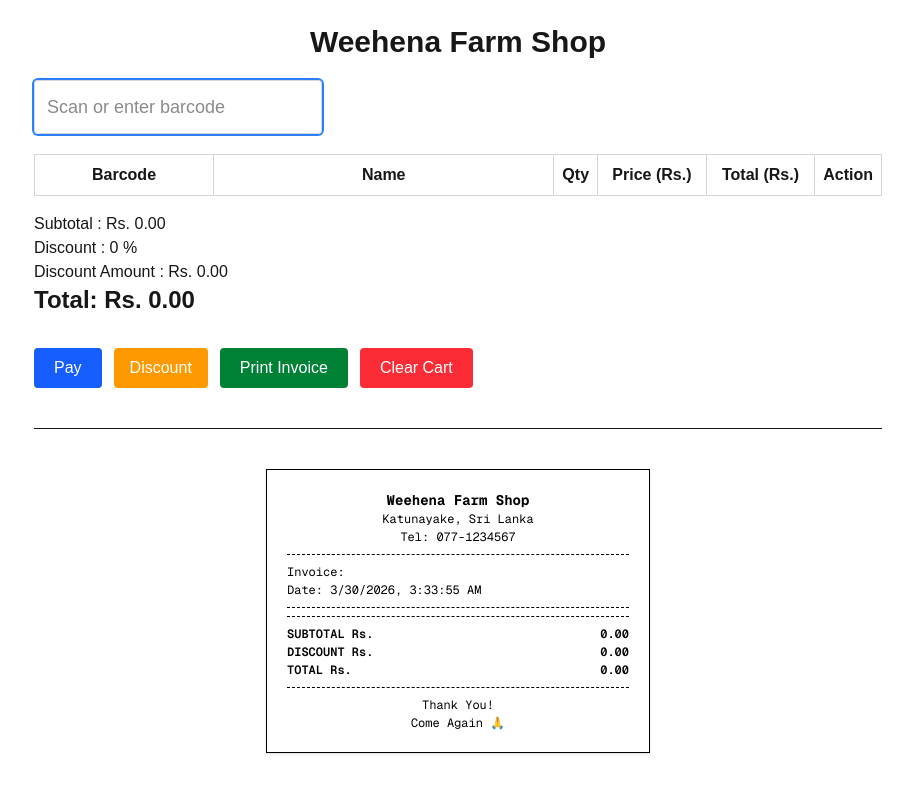
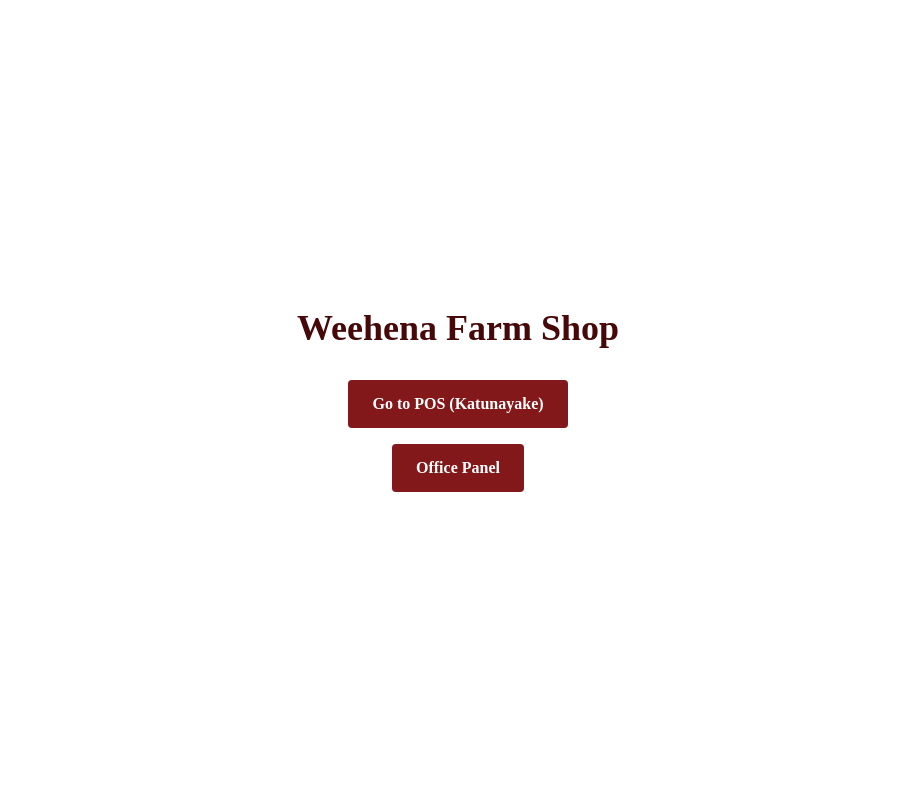
Before and after one commit to yohan9878/pos-system, a Next.js app: page / in a window 1280 px wide. Shown: the top 792 px of the page, without its empty margins (182-1095 px from the left). Built offline with nearby package versions, Linux system fonts and the light colour scheme.

Commit message:
Modified landing page

```diff
--- a/app/page.tsx
+++ b/app/page.tsx
@@ -1,172 +1,23 @@
-"use client";
-
-import { useState, useContext, useRef } from "react";
-import { CartContext } from "./context/CartContext";
-import BarcodeInput from "./components/BarcodeInput";
-import CartTable from "./components/CartTable";
-import TotalDisplay from "./components/TotalDisplay";
-import Button from "./components/Button";
-import { fetchProduct } from "./services/productService";
-import { Product } from "./types";
-import QuantityModal from "./components/QuantityModal";
-import Receipt from "./components/Receipt";
-import DiscountModal from "./components/DiscountModal";
-import { calculateTotal } from "./utils/calculateTotal";
-import generateInvoiceNumber from "./utils/generateInvoiceNumber";
+import Link from "next/link";
 
 export default function Home() {
-  const [barcode, setBarcode] = useState<string>("");
-  const { cart, setCart } = useContext(CartContext)!;
-  const [modalOpen, setModalOpen] = useState(false);
-  const [selectedProduct, setSelectedProduct] = useState<Product | null>(null);
+  return (
+    <div className="h-screen bg-white flex flex-col items-center justify-center gap-4">
+      <h1 className="text-4xl text-red-950 font-bold mb-4">Weehena Farm Shop</h1>
 
-  const [discountModalOpen, setDiscountModalOpen] = useState(false);
-  const [discount, setDiscount] = useState(0);
-  const [discountType, setDiscountType] = useState<"percentage" | "fixed">(
-    "percentage",
-  );
-  const [invoiceNo, setInvoiceNo] = useState<string>("");
-  const { subtotal, total, discountAmount } = calculateTotal(
-    cart,
-    discount,
-    discountType,
-  );
+      <Link
+        href="/outlet/katunayake/scan"
+        className="bg-red-900 hover:bg-red-800 font-semibold text-white px-6 py-3 rounded"
+      >
+        Go to POS (Katunayake)
+      </Link>
 
-  const inputRef = useRef<HTMLInputElement>(null);
-
-  const handleAdd = () => {
-    const product = fetchProduct(barcode);
-    if (!product) return alert("Product not found");
-
-    // Open modal for ANY scan
-    setSelectedProduct(product);
-    setModalOpen(true);
-
-    setBarcode("");
-  };
-
-  const handlePay = () => {
-    const newInvoice = generateInvoiceNumber();
-    setInvoiceNo(newInvoice);
-
-    alert(`Payment Done\nInvoice: ${newInvoice}`);
-  };
-
-  const handleConfirmQty = (qty: number) => {
-    if (!selectedProduct) return;
-
-    const existing = cart.find(
-      (item) => item.barcode === selectedProduct.barcode,
-    );
-
-    if (existing) {
-      // Add to existing quantity
-      setCart(
-        cart.map((item) =>
-          item.barcode === selectedProduct.barcode
-            ? { ...item, qty: item.qty + qty }
-            : item,
-        ),
-      );
-    } else {
-      // Add new item with entered qty
-      setCart([...cart, { ...selectedProduct, qty }]);
-    }
-
-    setTimeout(() => {
-      inputRef.current?.focus();
-    }, 0);
-  };
-
-  const handleDelete = (barcode: string) => {
-    setCart(cart.filter((item) => item.barcode !== barcode));
-  };
-
-  const handleApplyDiscount = (value: number, type: "percentage" | "fixed") => {
-    setDiscount(value);
-    setDiscountType(type);
-  };
-
-  return (
-    <div className="p-6 max-w-4xl mx-auto font-poppins">
-      <h1 className="text-3xl text-center font-popins font-semibold mb-5">
-        Weehena Farm Shop
-      </h1>
-
-      <BarcodeInput
-        barcode={barcode}
-        setBarcode={setBarcode}
-        handleAdd={handleAdd}
-        inputRef={inputRef}
-      />
-
-      <CartTable cart={cart} onDelete={handleDelete} />
-
-      <TotalDisplay
-        discountAmount={discountAmount}
-        subtotal={subtotal}
-        total={total}
-        discount={discount}
-        discountType={discountType}
-      />
-
-      <div className="mt-4">
-        <Button onClick={handlePay}>Pay</Button>
-
-        <button
-          className="mr-3 mt-4 px-4 py-2 bg-amber-500 hover:bg-amber-600 rounded text-white"
-          onClick={() => setDiscountModalOpen(true)}
-        >
-          Discount
-        </button>
-        <Button
-          onClick={() => window.print()}
-          className=" mt-4 px-4 py-2 bg-green-700 hover:bg-green-800 text-white print:hidden"
-        >
-          Print Invoice
-        </Button>
-        <Button
-          onClick={() => {
-            setCart([]);
-            setInvoiceNo("");
-            setDiscount(0);
-          }}
-          className="bg-red-500 hover:bg-red-600"
-        >
-          Clear Cart
-        </Button>
-      </div>
-      <div className="flex items-center my-10 border-t">
-        <QuantityModal
-          isOpen={modalOpen}
-          onClose={() => {
-            setModalOpen(false);
-            setTimeout(() => {
-              inputRef.current?.focus();
-            }, 0);
-          }}
-          onConfirm={handleConfirmQty}
-          initialQty={1}
-          productName={selectedProduct?.name || ""}
-        />
-      </div>
-      <DiscountModal
-        isOpen={discountModalOpen}
-        onClose={() => setDiscountModalOpen(false)}
-        onApply={handleApplyDiscount}
-      />
-
-      <div className=" flex flex-col items-center invoice-print">
-        <Receipt
-          cart={cart}
-          invoiceNo={invoiceNo}
-          subtotal={subtotal}
-          discount={discount}
-          discountType={discountType}
-          discountAmount={discountAmount}
-          total={total}
-        />
-      </div>
+      <Link
+        href="/office/products"
+        className="bg-red-900 hover:bg-red-800 font-semibold text-white px-6 py-3 rounded"
+      >
+        Office Panel
+      </Link>
     </div>
   );
 }
```
